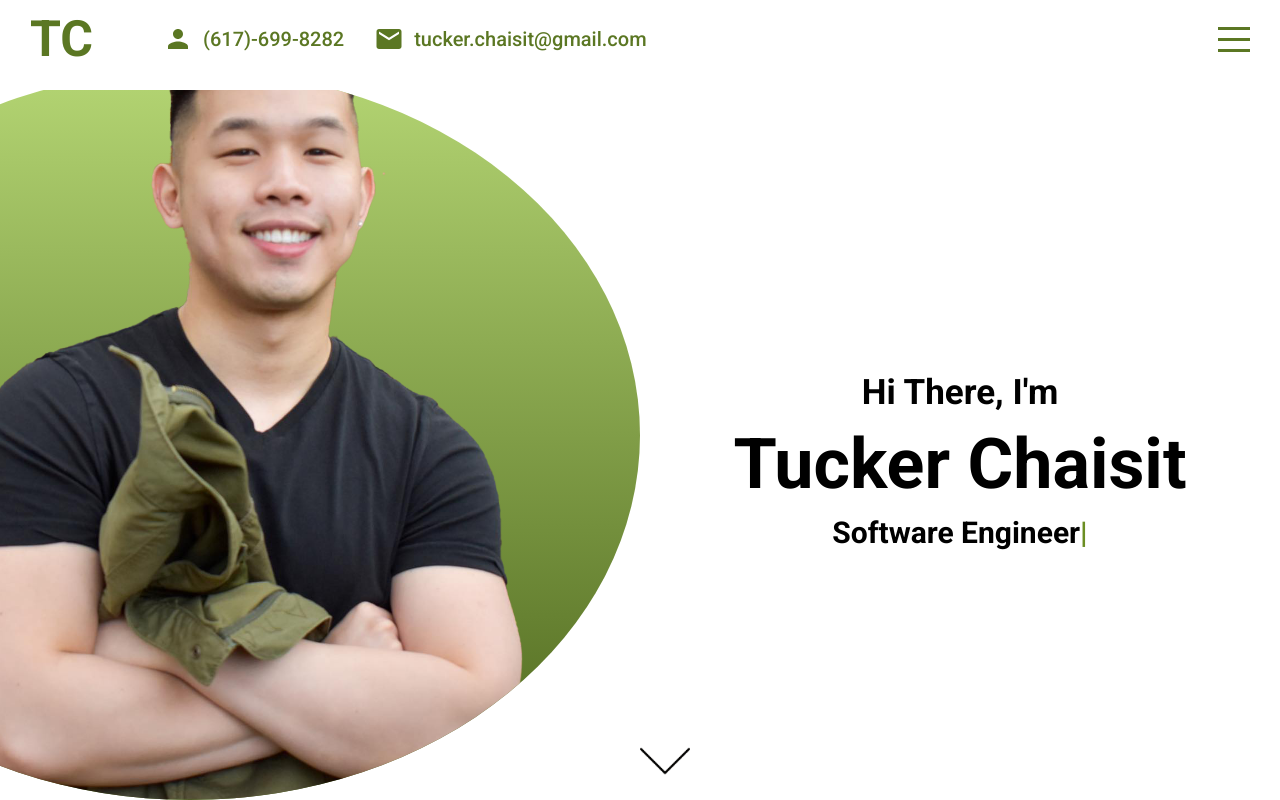
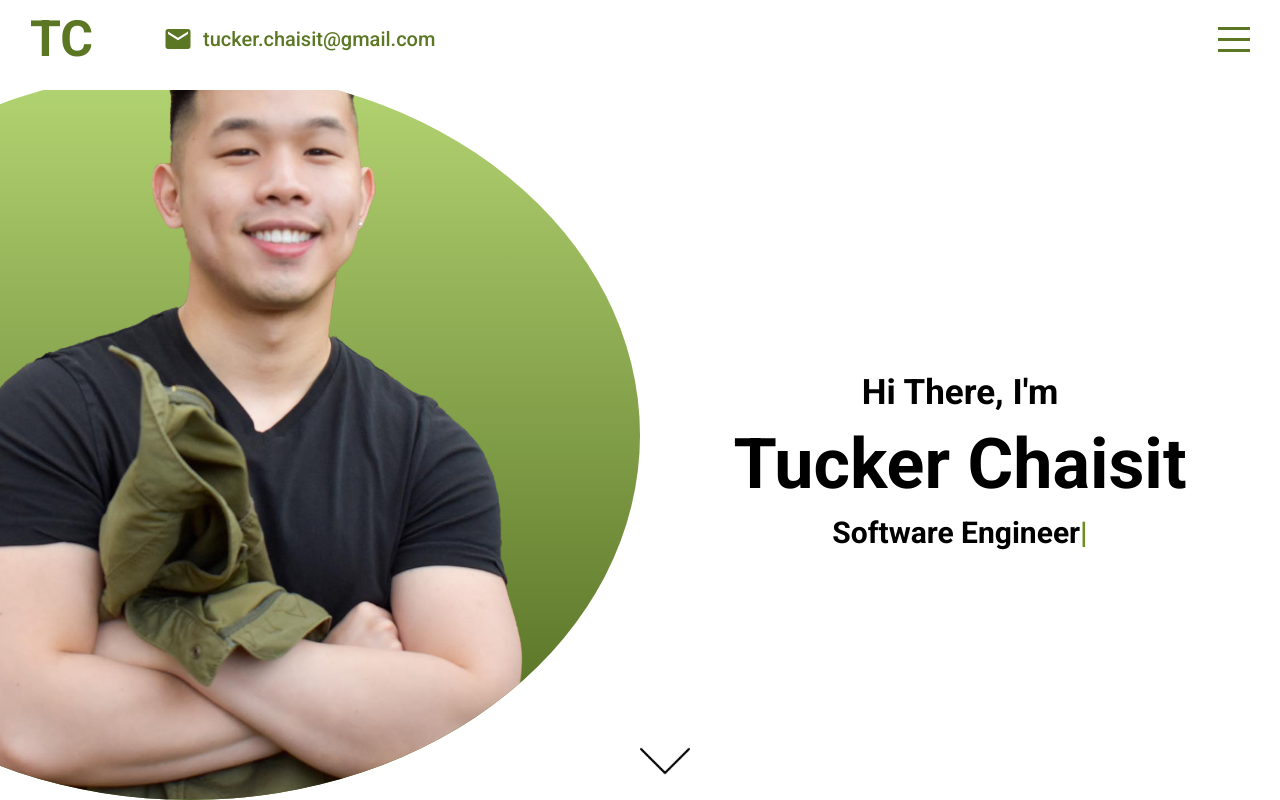
Before and after one commit to Tuckerchaisit/portfolio, a React (Create React App) app: page / in a window 1280 px wide. Built offline with nearby package versions, Linux system fonts and the light colour scheme.

Commit message:
remove phone number

```diff
--- a/src/components/topbar/Topbar.jsx
+++ b/src/components/topbar/Topbar.jsx
@@ -10,10 +10,10 @@ export default function Topbar({menuOpen, setMenuOpen}) {
             <a href="#intro" className="logo-top">
               TC
             </a>
-            <div className="itemContainer">
+            {/* <div className="itemContainer">
               <PersonIcon className="icon"/>
               <span>(617)-699-8282</span>
-            </div>
+            </div> */}
             <div className="itemContainer">
               <MailIcon className="icon"/>
               <span>tucker.chaisit@gmail.com</span>
```
